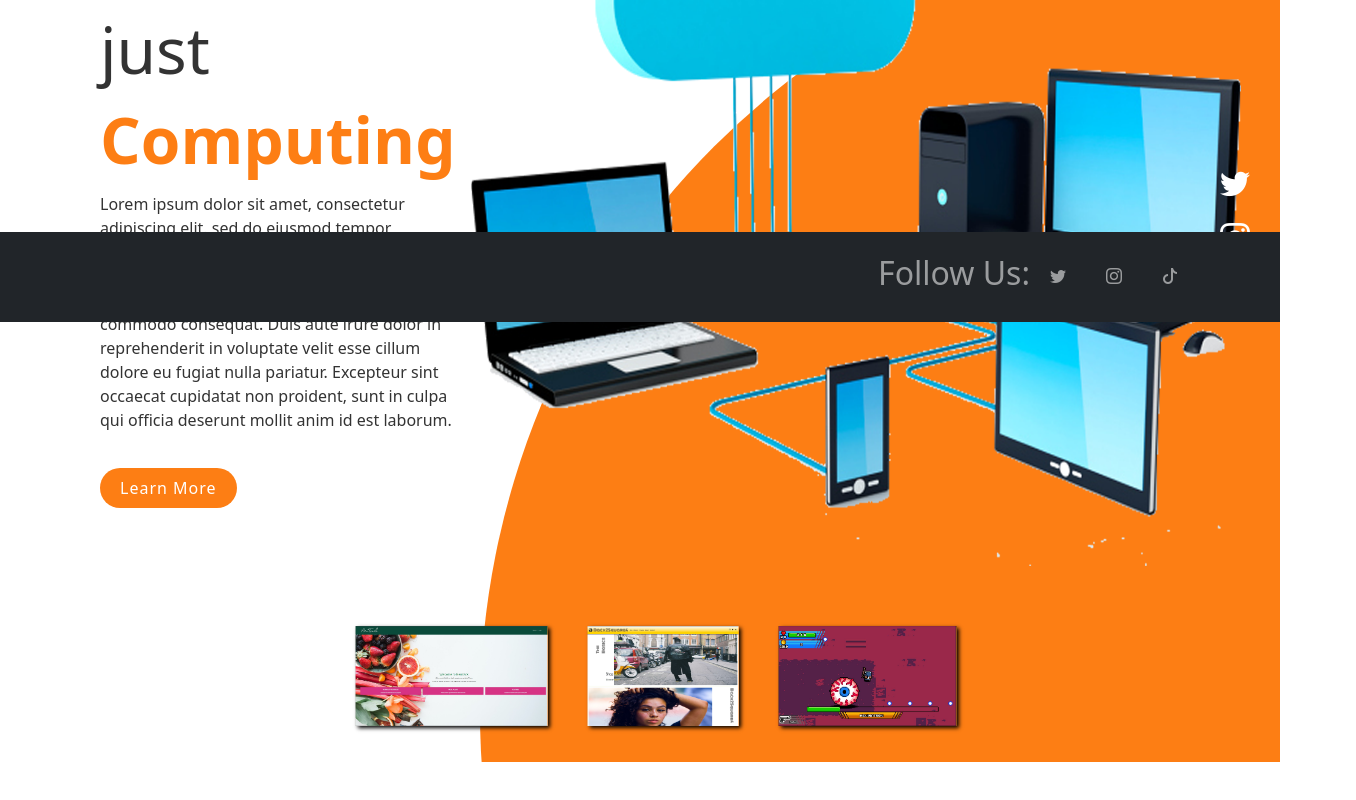
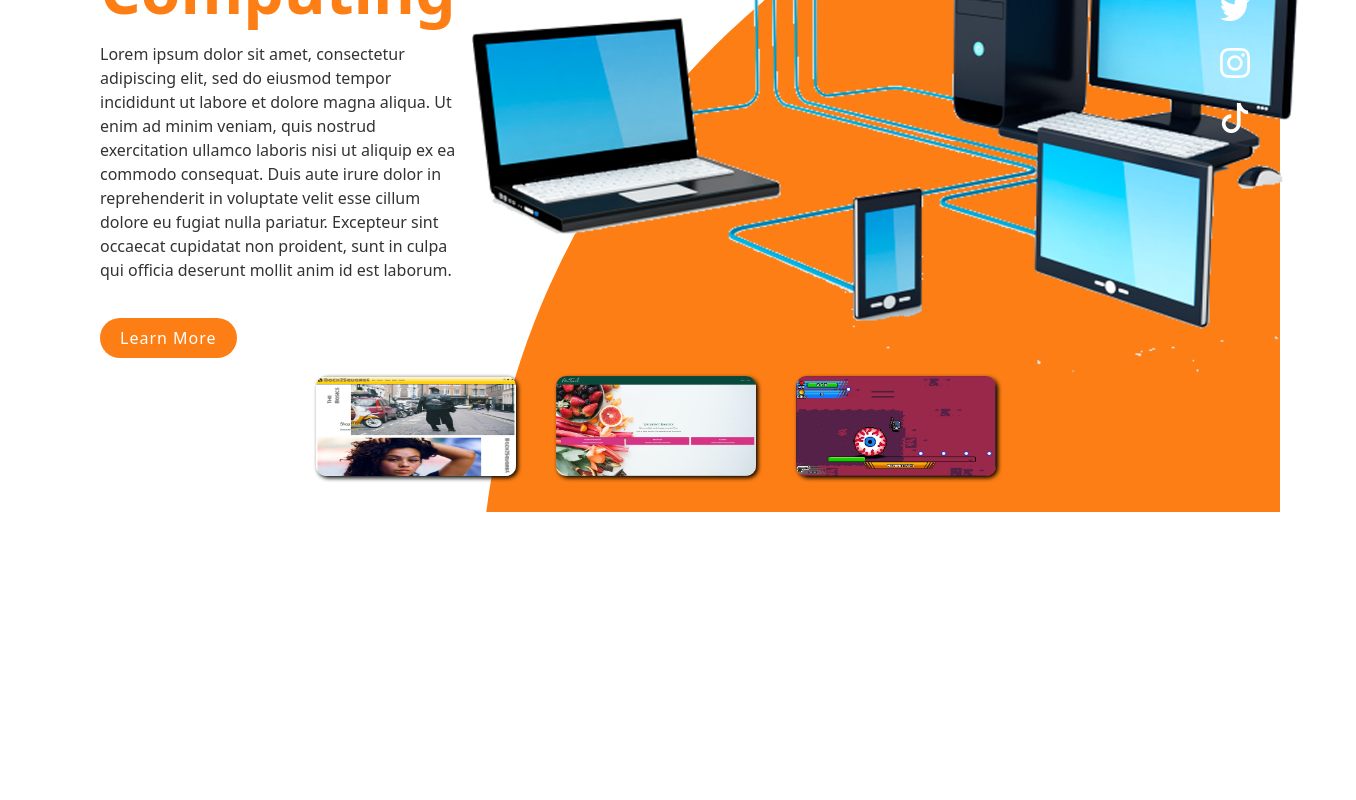
Before and after one commit to JordanBarron-cpu/BarronComputing, an Angular app: page / in a window 1280 px wide. Shown: the part 478-1278 px from the top of the page, 1356 px wide, since content can reach past the window. After the commit the page ends 990 px from the top, so only its background shows below. Built offline with nearby package versions, Linux system fonts and the light colour scheme.

Commit message:
Homepage almost complete

```diff
--- a/angular.json
+++ b/angular.json
@@ -29,7 +29,9 @@
             "styles": [
               "src/styles.css"
             ],
-            "scripts": []
+            "scripts": [
+              "src/assets/js/frontend.js"
+            ]
           },
           "configurations": {
             "production": {
--- a/src/app/app.component.html
+++ b/src/app/app.component.html
@@ -1,3 +1,4 @@
 <app-toolbar-nav></app-toolbar-nav>
+<app-homepage></app-homepage>
 
 <router-outlet></router-outlet>
--- a/src/app/homepage/homepage.component.css
+++ b/src/app/homepage/homepage.component.css
@@ -2,7 +2,7 @@ section {
   position: relative;
   width: 100%;
   min-height: 100%;
-  padding: 100px 100px 150px 100px;
+  padding: 100px 100px 100px 100px;
   display: flex;
   justify-content: space-between;
   align-items: center;
@@ -50,11 +50,13 @@ section {
   justify-content: flex-end;
 }
 .content .imgBox img {
-  max-width: 900px;
-  max-height: 800px;
+  max-width: 00px;
+  min-width: 900px;
+  max-height: 700px;
+  min-height: 700px;
   display: flex;
   justify-content: flex-end;
-  padding-right: 50px;
+  padding-right: 40px;
 }
 .thumbnail {
   position: absolute;
@@ -71,8 +73,11 @@ section {
 }
 .thumbnail li img {
   max-width: 200px;
+  min-width: 200px;
   max-height: 100px;
+  min-height: 100px;
   box-shadow: 2px 2px 4px #000000;
+  border-radius: 10px;
 }
 .thumbnail li:hover {
   transform: translateY(-15px);
@@ -109,35 +114,3 @@ font-size: 30px;
   background-color: #fd7e14;
   clip-path: circle(800px at right 1000px);
 }
-
-
-
-.jumbotron {
-  height: 80%;
-  background-repeat: no-repeat;
-  background-size: cover;
-  background-position: top;
-}
-.bg-logo-jumbotron {
-  background-image: url("../../assets/images/final file logo Barron Computing/Barron Computing-edit-banner.jpg");
-}
-.bg-appdev-jumbotron {
-  background-image: url("../../assets/brandWebsiteBuilder/dev/appdevBanner.jpg");
-}
-.bg-design-jumbotron {
-  background-image: url("../../assets/brandWebsiteBuilder/designAndAdmin/designBanner.PNG");
-}
-.bg-qa-jumbotron {
-  background-image: url("../../assets/brandWebsiteBuilder/QA/qaBanner.PNG");
-}
-.display-4 {
-  color: #fd7e14;
-  font-weight: Bold;
-}
-.lead {
-  color: #0d6efd;
-  font-weight: Bold;
-}
-.floating {
-  float: right;
-}
--- a/src/app/homepage/homepage.component.html
+++ b/src/app/homepage/homepage.component.html
@@ -1,7 +1,8 @@
-<!-- Content, Thumbnails, and Social Media Icons -->
 <section>
   <!-- Circle effect -->
-<div class="circle"></div>
+  <div class="circle"></div>
+
+  <!-- Content -->
   <div class="content">
     <div class="textBox">
       <h2>More than just <br /><span>Computing</span></h2>
@@ -17,60 +18,50 @@
       <a href="#">Learn More</a>
     </div>
     <div class="imgBox">
-      <img src="../../assets/images/banner.png" alt="">
+      <img
+        src="{{imagesrc}}"
+        class="barron-computing"
+        alt=""
+      />
     </div>
   </div>
+
+  <!-- Thumbnails -->
   <div>
     <ul class="thumbnail">
-      <li><img src="../../assets/brandWebsiteBuilder/dev/frontendDev/neutrackFrontEndDevelopmentJPG.JPG" alt=""></li>
-      <li><img src="../../assets/brandWebsiteBuilder/dev/frontendDev/square4FrontEndDevelopment.JPG" alt=""></li>
-      <li><img src="../../assets/brandWebsiteBuilder/dev/frontendDev/bobAndWeaveVideoGame.JPG" alt=""></li>
+      <li>
+        <img
+          src="../../assets/brandWebsiteBuilder/dev/frontendDev/square4FrontEndDevelopment.JPG" (click)="imgSlider('back2')"
+          alt=""
+        />
+      </li>
+      <li>
+        <img
+          src="../../assets/brandWebsiteBuilder/dev/frontendDev/neutrackFrontEndDevelopmentJPG.JPG" (click)="imgSlider('neutrack')"
+          alt=""
+        />
+      </li>
+      <li>
+        <img
+          src="../../assets/brandWebsiteBuilder/dev/frontendDev/bobAndWeaveVideoGame.JPG" (click)="imgSlider('bobAndWeave')"
+          alt=""
+        />
+      </li>
     </ul>
   </div>
+
+  <!-- Social media Icons -->
   <div>
     <ul class="social-media-icons">
-      <li><a href=""><i class="bi bi-twitter"></i></a></li>
-      <li><a href=""><i class="bi bi-instagram"></i></a></li>
-      <li><a href=""><i class="bi bi-tiktok"></i></a></li>
+      <li>
+        <a href=""><i class="bi bi-twitter"></i></a>
+      </li>
+      <li>
+        <a href=""><i class="bi bi-instagram"></i></a>
+      </li>
+      <li>
+        <a href=""><i class="bi bi-tiktok"></i></a>
+      </li>
     </ul>
   </div>
 </section>
-
-<!-- Logo banner -->
-<!-- <div class="jumbotron jumbotron-fluid bg-logo-jumbotron"></div> -->
-
-
-<!-- Application Development Jumbotron -->
-<!-- <div class="jumbotron jumbotron-fluid bg-appdev-jumbotron">
-  <div class="container">
-    <h1 class="display-4 floating">Application Development</h1>
-    <p class="lead floating">Websites, Video Games, & other applications</p>
-  </div>
-</div> -->
-
-<!-- Quality Assurance Jumbotron -->
-<!-- <div class="jumbotron jumbotron-fluid bg-qa-jumbotron">
-  <div class="container">
-    <h1 class="display-4">Quality Assurance</h1>
-    <p class="lead">
-      Ensuring your website or application is of the highest possible quality
-    </p>
-    <ul>
-      <li>Continuous Integration</li>
-      <li>End to End Testing</li>
-      <li>Regression & Behavioral Testing</li>
-      <li>Manual Testing</li>
-      <li>Use Cases and Reports</li>
-    </ul>
-  </div>
-</div> -->
-
-<!-- Database & Programming Design Jumbotron -->
-<!-- <div class="jumbotron jumbotron-fluid bg-design-jumbotron">
-  <div class="container">
-    <h1 class="display-4 floating">Database & Programming Design</h1>
-    <p class="lead floating">
-      Database Administration & Design Patterns for Application Blueprinting
-    </p>
-  </div>
-</div> -->
--- a/src/app/homepage/homepage.component.ts
+++ b/src/app/homepage/homepage.component.ts
@@ -6,10 +6,27 @@ import { Component, OnInit } from '@angular/core';
   styleUrls: ['./homepage.component.css']
 })
 export class HomepageComponent implements OnInit {
+  imagesrc :string
 
-  constructor() { }
+  constructor() {
+    this.imagesrc = "../../assets/images/banner.png";
+   }
 
   ngOnInit(): void {
   }
 
+  imgSlider(imageName: string) {
+    if(imageName == "neutrack") {
+      this.imagesrc="../../assets/brandWebsiteBuilder/dev/frontendDev/neutrackFrontEndDevelopmentJPG.JPG";
+    } else if(imageName == "back2") {
+      this.imagesrc="../../assets/brandWebsiteBuilder/dev/frontendDev/square4FrontEndDevelopment.JPG";
+    } else {
+      this.imagesrc="../../assets/brandWebsiteBuilder/dev/frontendDev/bobAndWeaveVideoGame.JPG"
+    }
+  }
+
+  resetImgSlider() {
+    this.imagesrc = "../../assets/images/banner.png";
+  }
+
 }
--- a/src/app/toolbar-nav/toolbar-nav.component.css
+++ b/src/app/toolbar-nav/toolbar-nav.component.css
@@ -1,6 +1,3 @@
-section {
-  padding-top: 100px;
-}
 
 .nav-item {
   padding: 16px 12px 18px;
--- a/src/app/toolbar-nav/toolbar-nav.component.html
+++ b/src/app/toolbar-nav/toolbar-nav.component.html
@@ -50,28 +50,3 @@
     </div>
   </nav>
 </section>
-
-<app-homepage></app-homepage>
-
-<!-- social media navigations (footer) -->
-<section>
-  <nav class="navbar navbar-expand-sm fixed-bottom navbar-dark bg-dark">
-    <div class="container xxl">
-      <!-- navbar links -->
-      <div class="navbar-collapse justify-content-end align-right">
-        <h2 class="font-color-dark">Follow Us:</h2>
-        <ul class="navbar-nav">
-          <li class="nav-item">
-            <a class="nav-link" href="#"><i class="bi bi-twitter"></i></a>
-          </li>
-          <li class="nav-item">
-            <a class="nav-link" href="#"><i class="bi bi-instagram"></i></a>
-          </li>
-          <li class="nav-item">
-            <a class="nav-link" href="#"><i class="bi bi-tiktok"></i></a>
-          </li>
-        </ul>
-      </div>
-    </div>
-  </nav>
-</section>
--- /dev/null
+++ b/src/assets/js/frontend.js
@@ -0,0 +1,4 @@
+function imgSlider(anything) {
+  document.querySelector(".barron-computing").src = anything;
+  Console.log("working");
+}
--- a/src/index.html
+++ b/src/index.html
@@ -17,7 +17,11 @@
       integrity="sha384-MrcW6ZMFYlzcLA8Nl+NtUVF0sA7MsXsP1UyJoMp4YLEuNSfAP+JcXn/tWtIaxVXM"
       crossorigin="anonymous"
     ></script>
-    <link rel="stylesheet" href="https://cdn.jsdelivr.net/npm/bootstrap-icons@1.8.1/font/bootstrap-icons.css">
+
+    <link
+      rel="stylesheet"
+      href="https://cdn.jsdelivr.net/npm/bootstrap-icons@1.8.1/font/bootstrap-icons.css"
+    />
   </head>
   <body>
     <app-root></app-root>
```
